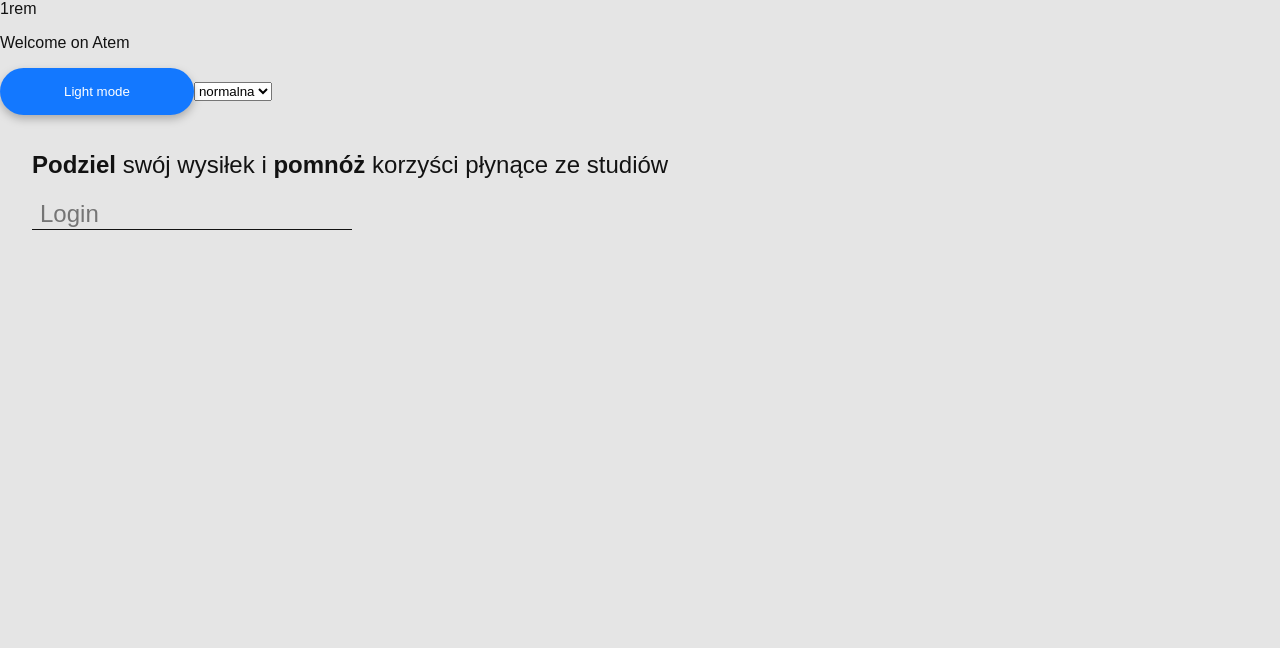
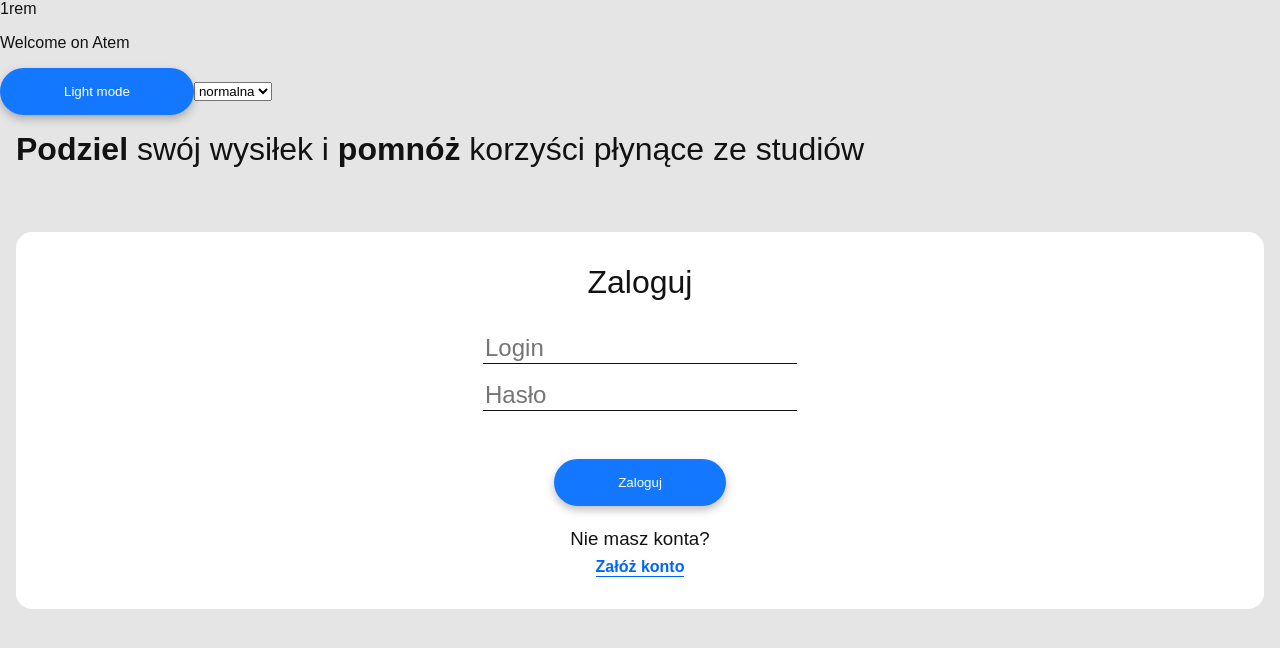
Before and after one commit to Nico2d/atem, a Next.js app: page / in a window 1280 px wide. Shown: the top 648 px of the page. Built offline with nearby package versions, Linux system fonts and the light colour scheme.

Commit message:
feat: added signingBox

```diff
--- a/components/atoms/input.tsx
+++ b/components/atoms/input.tsx
@@ -15,7 +15,6 @@ type inputProps = {
 };
 
 const StyledInput = styled.input`
-  padding-left: 0.5rem;
   border: none;
   border-bottom: 1px solid ${(props) => props.theme.colors.fontColor};
   background: transparent;
--- a/components/molecules/themeToggler.tsx
+++ b/components/molecules/themeToggler.tsx
@@ -4,7 +4,7 @@ import { ThemeMode } from "../../utils/enums";
 
 export const useDarkMode = () => {
   const [theme, setTheme] = useState(ThemeMode.light);
-  const [mountedThemeComponent, setmountedThemeComponent] = useState(false);
+  const [mountedThemeComponent, setMountedThemeComponent] = useState(false);
 
   const setMode = (mode: ThemeMode): void => {
     window.localStorage.setItem("theme", mode);
@@ -22,7 +22,7 @@ export const useDarkMode = () => {
 
     console.log(ThemeMode[localTheme]);
     localTheme ? setTheme(ThemeMode[localTheme]) : setMode(ThemeMode.light);
-    setmountedThemeComponent(true);
+    setMountedThemeComponent(true);
   }, []);
 
   return [theme, themeToggler, mountedThemeComponent];
--- a/components/organisms/signIn.tsx
+++ b/components/organisms/signIn.tsx
@@ -1,11 +1,23 @@
 import React from "react";
 import { Input } from "../atoms/input";
 import { inputTypes } from "../../utils/enums";
+import styled from "styled-components";
 
 export const SignIn = () => {
   return (
-    <div>
+    <StyledSignIn>
       <Input name="login" placeholder="Login" type={inputTypes.text} />
-    </div>
+      <Input name="password" placeholder="Hasło" type={inputTypes.password} />
+    </StyledSignIn>
   );
 };
+
+const StyledSignIn = styled.div`
+  display: flex;
+  flex-direction: column;
+  margin: 2rem 0;
+
+  input {
+    margin-bottom: 1rem;
+  }
+`;
--- a/components/organisms/signOut.tsx
+++ b/components/organisms/signUp.tsx
@@ -1,5 +1,5 @@
 import React from "react";
 
-export const SignOut = (props) => {
+export const SignUp = (props) => {
   return <div></div>;
 };
--- a/components/templates/layout.tsx
+++ b/components/templates/layout.tsx
@@ -41,4 +41,8 @@ const GlobalStyle = createGlobalStyle`
   * {
     box-sizing: border-box;
   }
+
+  h1, h2, h3, h4{
+    margin: 0;
+  }
 `;
--- a/pages/signing.tsx
+++ b/pages/signing.tsx
@@ -1,29 +1,63 @@
-import React from "react";
+import React, { useState } from "react";
 import styled from "styled-components";
+import { Button } from "../components/atoms/button";
 import { SignIn } from "../components/organisms/signIn";
+import { SignUp } from "../components/organisms/signUp";
 
 export const Signing = () => {
+  const [isSignIn, setIsSignIn] = useState(true);
+
   return (
     <StyledSigning>
       <h2>
         <span>Podziel</span> swój wysiłek i <span>pomnóż</span> korzyści płynące
         ze studiów
       </h2>
-      <div>
-        <SignIn />
-      </div>
+      <StyledSigningBox>
+        <h2>{isSignIn ? "Zaloguj" : "Zarejestruj"}</h2>
+        {isSignIn ? <SignIn /> : <SignUp />}
+        <Button text={isSignIn ? "Zaloguj" : "Zarejestruj"} />
+        <h3>{isSignIn ? "Nie masz konta?" : "Masz konto?"}</h3>
+        <h4 onClick={() => setIsSignIn(!isSignIn)}>
+          {isSignIn ? "Załóż konto" : "Zaloguj się"}{" "}
+        </h4>
+      </StyledSigningBox>
     </StyledSigning>
   );
 };
 
 const StyledSigning = styled.div`
-  padding: 1rem 2rem;
+  padding: 1rem;
+  background-color: ${(props) => props.theme.colors.background};
 
   h2 {
-    font-weight: normal;
+    font-weight: 300;
+    font-size: 2rem;
 
     span {
       font-weight: bold;
     }
   }
 `;
+
+const StyledSigningBox = styled.div`
+  margin-top: 4rem;
+  display: flex;
+  flex-direction: column;
+  align-items: center;
+  background-color: ${(props) => props.theme.colors.cardColor};
+  border-radius: 1rem;
+  padding: 2rem;
+
+  h3 {
+    margin-top: 1.4rem;
+    font-weight: normal;
+  }
+
+  h4 {
+    color: ${(props) => props.theme.colors.primary};
+    cursor: pointer;
+    margin-top: 0.5rem;
+    border-bottom: 1px solid ${(props) => props.theme.colors.primary};
+  }
+`;
--- a/utils/enums.tsx
+++ b/utils/enums.tsx
@@ -7,4 +7,5 @@ export enum inputTypes {
   text = "text",
   number = "number",
   textArea = "textarea",
+  password = "password",
 }
```
